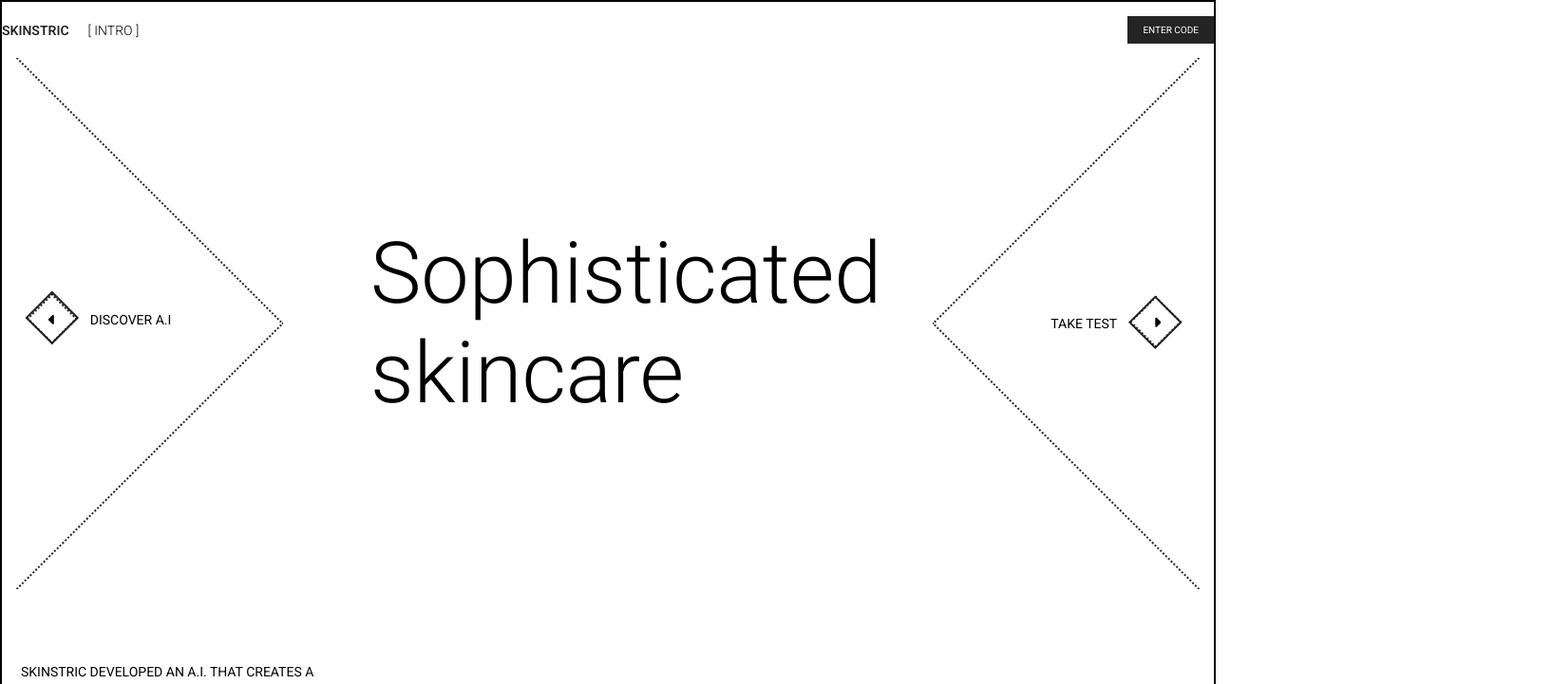
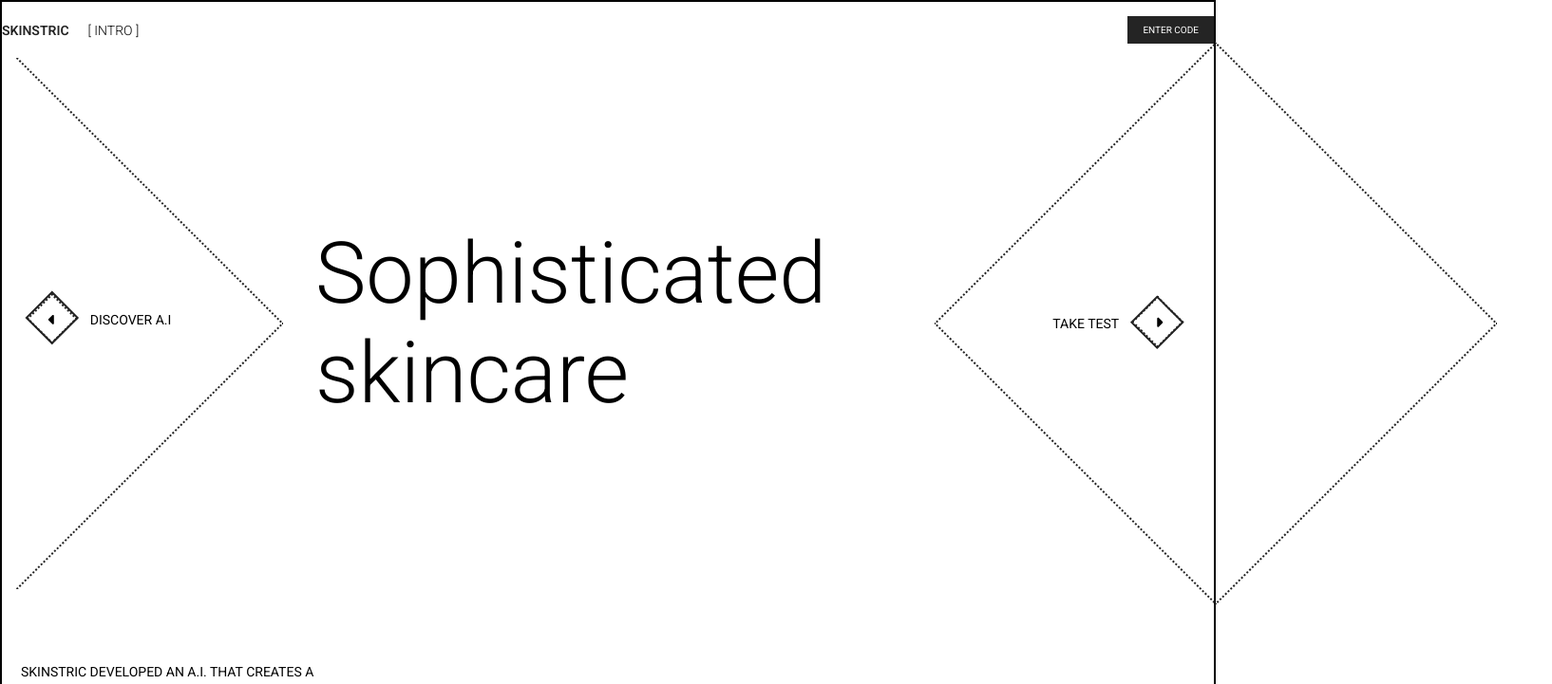
Before and after one commit to Olamilekan-creator/Skintstric-AI-React, a React (Create React App) app: page / in a window 1280 px wide. Shown: the top 721 px of the page at 95% size, 1634 px wide, since content can reach past the window. Built offline with nearby package versions, Linux system fonts and the light colour scheme.

Commit message:
new chnages

```diff
--- a/src/style.css
+++ b/src/style.css
@@ -76,7 +76,6 @@
   width: 100%;
   align-items: center;
   height: 70vh;
-  position: relative;
   overflow: hidden;
 }
 
@@ -85,8 +84,12 @@
   font-weight: 300;
   margin: 0 auto;
   max-width: 500px;
-  transition: transform 0.3s ease;
+  display: flex;
+  right: 35%;
+width: 100%;
+  transition: transform 0.5s ease;
   transform: translateY(0) translateX(0);
+  position: absolute;
 }
 
 .move-left {
@@ -108,6 +111,12 @@ padding-left: 20px;
 
 /* Index */
 
+.page1__wrapper,
+.left__page1--wrapper {
+  position: relative;
+  transition: transform 0.5s ease;
+}
+
 .page1__wrapper {
   right: 0%;
   display: flex;
@@ -116,6 +125,10 @@ padding-left: 20px;
   position: absolute;
   transition: transform 0.3s ease;
   transform: translateY(0) translateX(0);
+}
+
+.page1__wrapper.move-right .box3 {
+  transform: translateX(150px);
 }
 
 .box1 {
@@ -220,12 +233,8 @@ height: 40px;
   transform: translateY(0) translateX(0);
 }
 
-.hide-right .left__box1,
-.hide-right .left__box2,
-.hide-right .left__box3 {
-  opacity: 0;
-  pointer-events: none;
-  transition: opacity 0.3s ease;
+.left__page1--wrapper.move-left .left__box3 {
+  transform: translateX(-150px);
 }
 
 .left__box1 {
```
